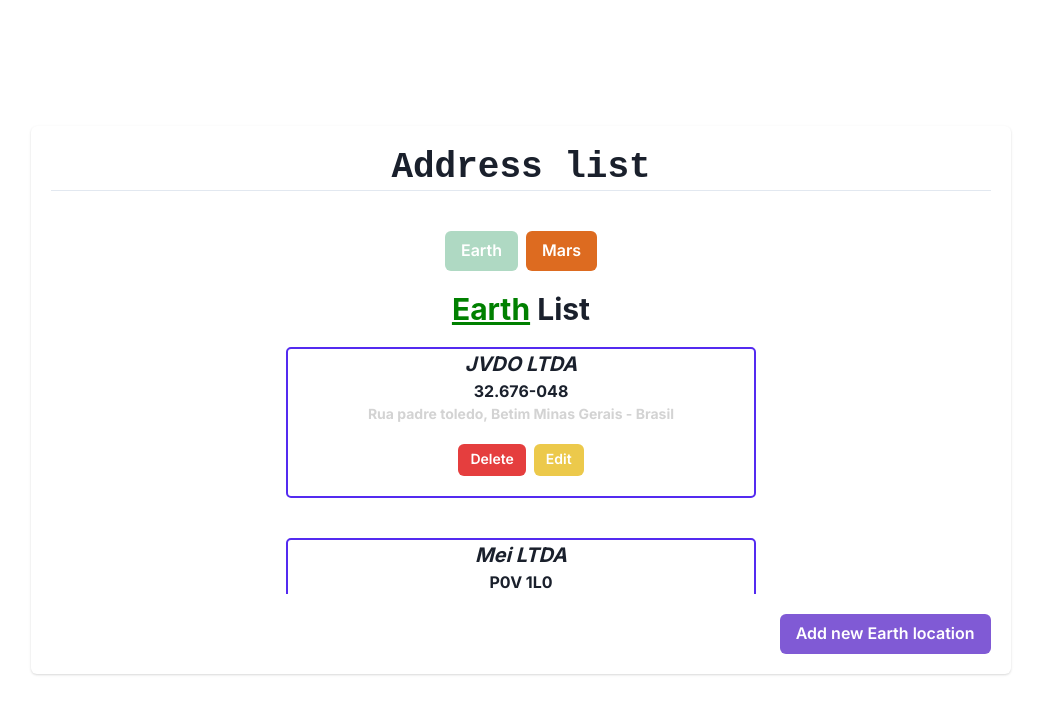
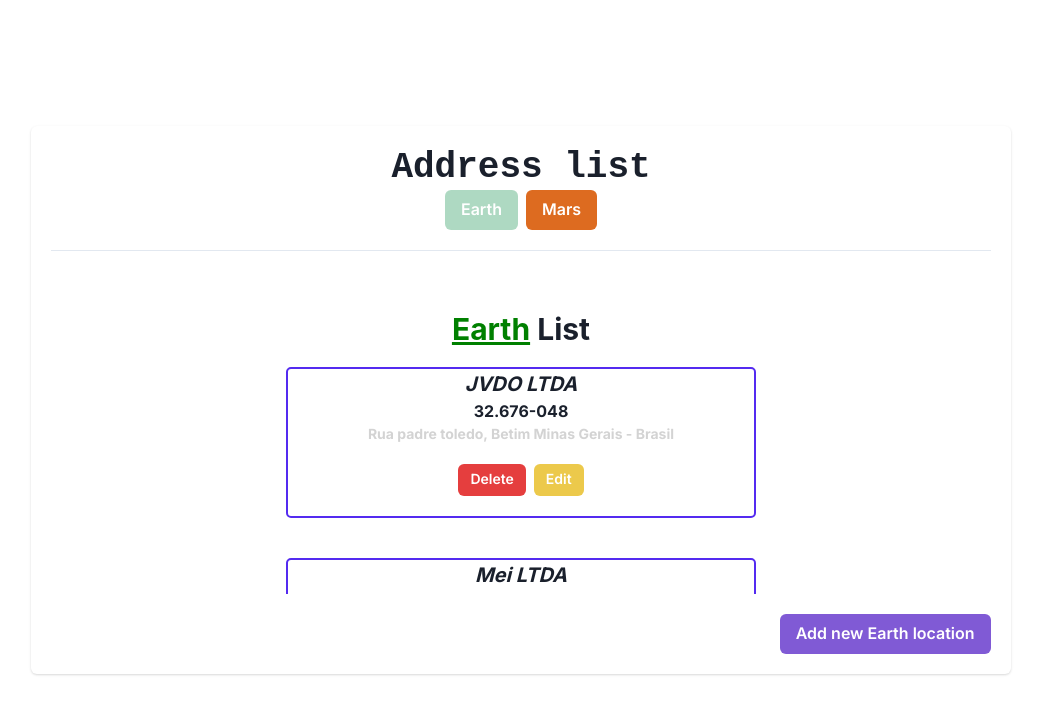
Before and after one commit to Joao-Vtr-Oliveira/spacex-delivery, a Next.js app: page / in a window 1280 px wide. Shown: the top 714 px of the page, without its empty margins (119-1160 px from the left). Built offline with nearby package versions, Linux system fonts and the light colour scheme.

Commit message:
refactor: improve the code

```diff
--- a/src/app/earth/new/page.tsx
+++ b/src/app/earth/new/page.tsx
@@ -1,6 +1,5 @@
 
 import AddNewEarthLocationPage from '@/pagesComponents/AddNewEarthLocationPage';
-import HomePage from '@/pagesComponents/homePage';
 import { Box, Button, Card, CardBody, CardHeader } from '@chakra-ui/react';
 import { Metadata } from 'next';
 
--- a/src/pagesComponents/homePage.tsx
+++ b/src/pagesComponents/homePage.tsx
@@ -31,10 +31,7 @@ const HomePage = () => {
 		<Card w={['100%', '100%', '100%', '80%', '90%', '60%']} h={['100%', '90%']}>
 			<CardHeader textAlign='center'>
 				<Heading fontFamily='monospace'>Address list</Heading>
-				<hr />
-			</CardHeader>
-			<CardBody overflow='auto'>
-				<Box display='flex' justifyContent='center' gap={2}>
+				<Box display='flex' justifyContent='center' mb={5} gap={2}>
 					<Button
 						isDisabled={page}
 						colorScheme='green'
@@ -50,6 +47,9 @@ const HomePage = () => {
 						Mars
 					</Button>
 				</Box>
+				<hr />
+			</CardHeader>
+			<CardBody overflow='auto'>
 				<Heading textAlign='center' mt={5} mb={5} size={'lg'}>
 					<Box
 						as='span'
```
